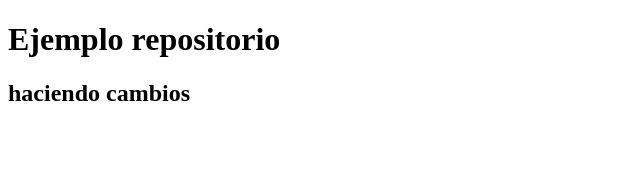
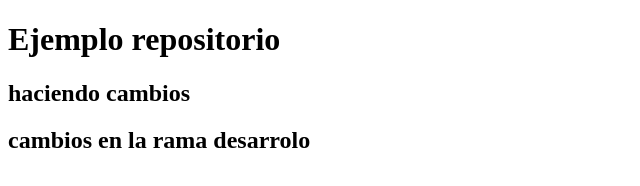
Before and after one commit to RauliMJ/Repositorio, a plain HTML site: page index.html in a window 1280 px wide. Shown: the whole page, without its empty margins (0-640 px from the left). Drawn offline with Linux system fonts and the light colour scheme.

Commit message:
indexChanged
Se realizaorn cambios en la rama desarrollo desde el vs code

```diff
--- a/index.html
+++ b/index.html
@@ -8,5 +8,6 @@
 <body>
     <h1>Ejemplo repositorio</h1>
     <h2>haciendo cambios</h2>
+    <h2>cambios en la rama desarrolo</h2>
 </body>
 </html>
```
